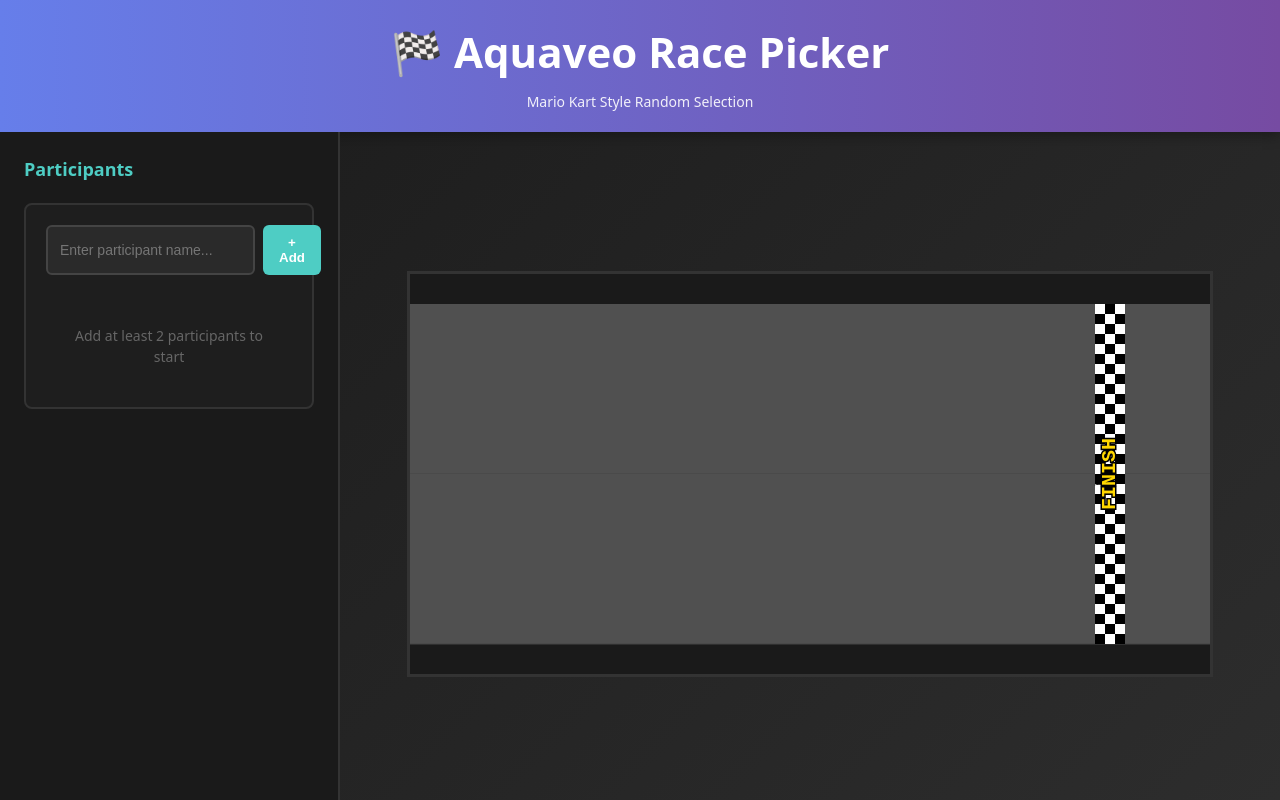
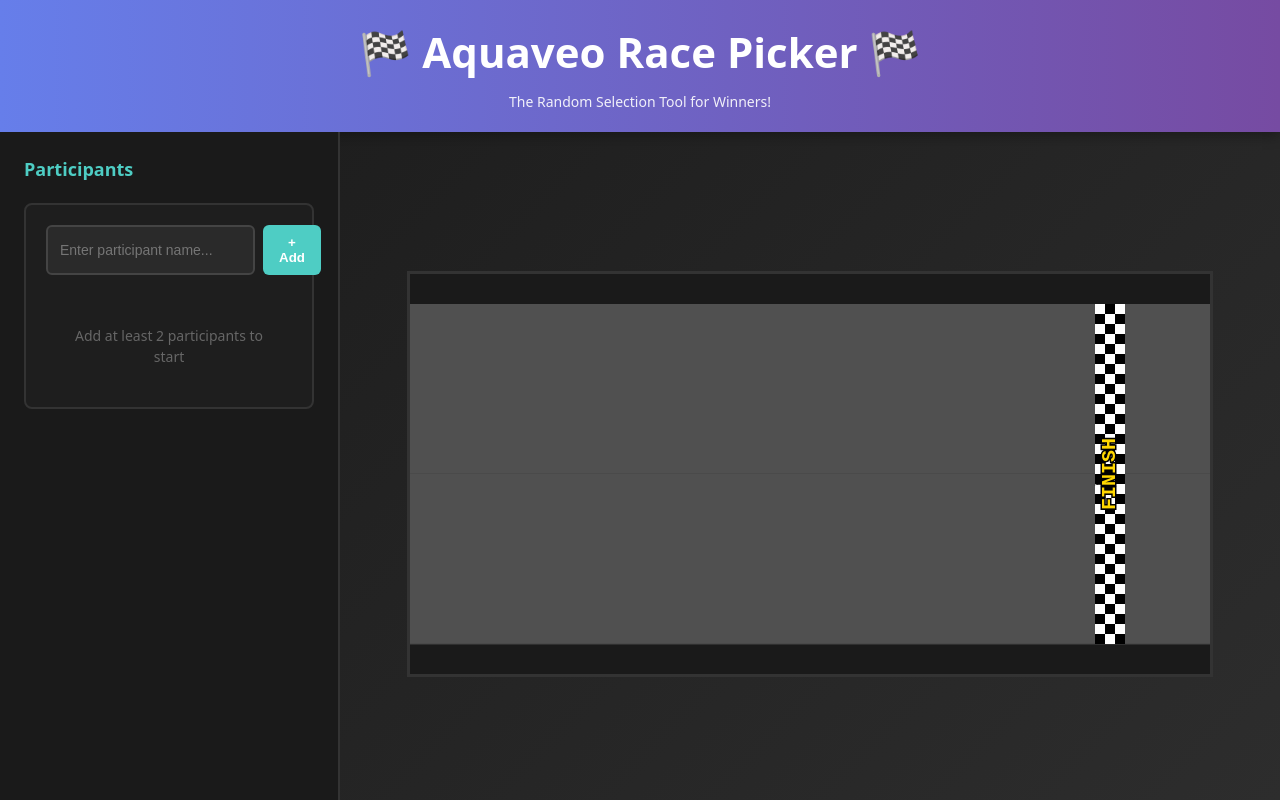
Before and after one commit to swainn/race_picker, a React (Vite) app: page / in a window 1280 px wide. Built offline with nearby package versions, Linux system fonts and the light colour scheme.

Commit message:
Renamed the app

```diff
--- a/src/App.tsx
+++ b/src/App.tsx
@@ -101,8 +101,8 @@
   return (
     <div className="app">
       <header className="app-header">
-        <h1>🏁 Aquaveo Race Picker</h1>
-        <p>Mario Kart Style Random Selection</p>
+        <h1>🏁 Aquaveo Race Picker 🏁</h1>
+        <p>The Random Selection Tool for Winners!</p>
       </header>
 
       <div className="app-container">
```
